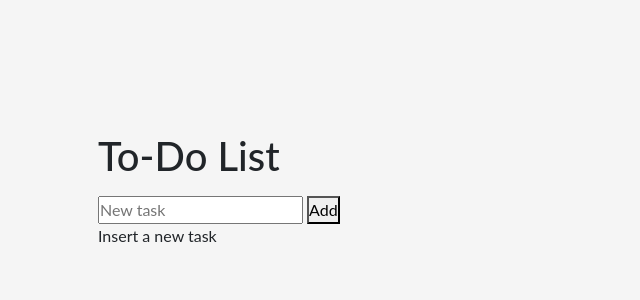
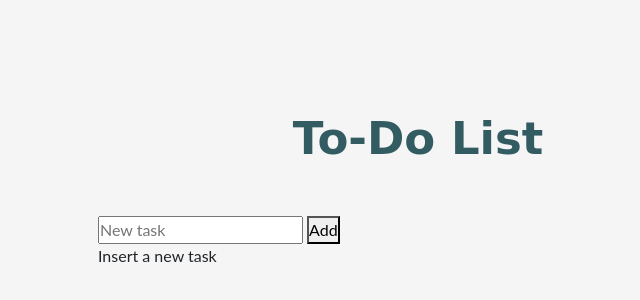
Before and after one commit to ShaviyaVictor/to_do_static, a plain HTML site: page index.html in a window 1280 px wide. Shown: the part 202-502 px from the top of the page, without its empty margins (222-862 px from the left). Drawn offline with nearby package versions, Linux system fonts and the light colour scheme; files whose address does not match are found by name.

Commit message:
Style the h1

```diff
--- a/assets/styles.css
+++ b/assets/styles.css
@@ -25,3 +25,11 @@ body {
   width: 50%;
   min-width: 400px;
 }
+h1 {
+  font-family: "Dancing Script", cursive;
+  text-align: center;
+  margin-bottom: 50px;
+  font-size: 45px;
+  color: #335c62;
+  font-weight: 700;
+}
```
